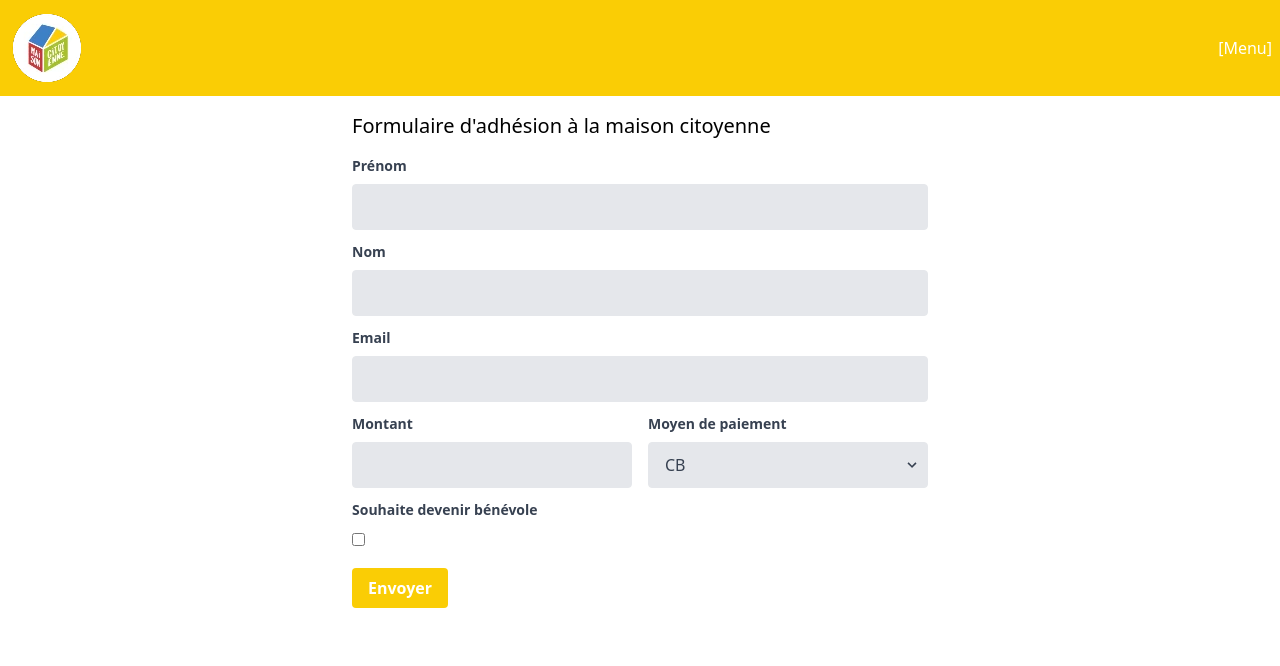
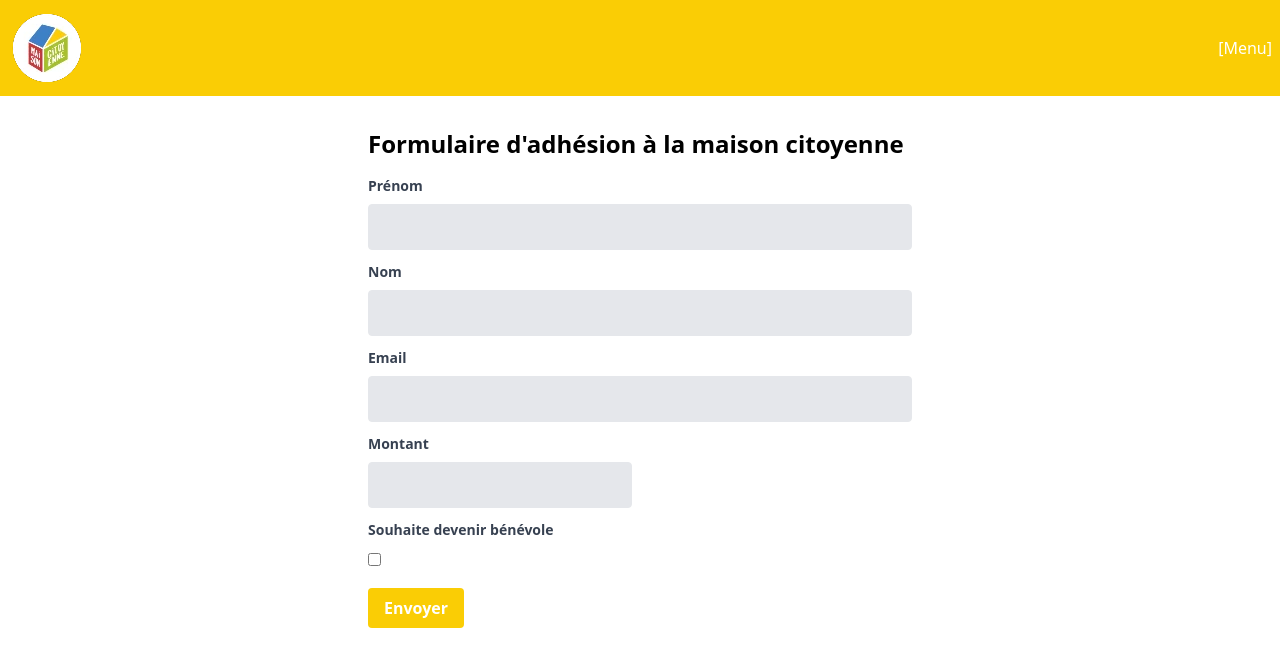
Before and after one commit to CedricWagner/MembershipForm-Front, a React (Vite) app: page /form in a window 1280 px wide. Shown: the top 666 px of the page. Built offline with nearby package versions, Linux system fonts and the light colour scheme.

Commit message:
remove payment method when no amount

```diff
--- a/src/components/MembershipForm/MembershipForm.tsx
+++ b/src/components/MembershipForm/MembershipForm.tsx
@@ -1,4 +1,4 @@
-import React, { FC, useState } from "react";
+import React, { FC } from "react";
 import { useForm } from "react-hook-form";
 import FormInput from "../FormInput/FormInput";
 
@@ -11,19 +11,21 @@ export type FormData = {
   lastname: string;
   email: string;
   amount: number;
-  paymentMethod: string;
+  paymentMethod: string | null;
   willingToVolunteer: boolean;
 };
 
 const MembershipForm: FC<MembershipFormProps> = ({ onSubmit }) => {
   const {
     register,
-    setValue,
     handleSubmit,
     formState: { errors },
+    watch,
   } = useForm<FormData>();
 
   const doSubmit = handleSubmit((data) => onSubmit(data));
+
+  const amountValue = watch("amount");
 
   return (
     <form data-testid="MembershipForm" onSubmit={doSubmit}>
@@ -54,6 +56,7 @@ const MembershipForm: FC<MembershipFormProps> = ({ onSubmit }) => {
             min={0}
           />
         </FormInput>
+        {amountValue && amountValue > 0 && (
           <FormInput
             label="Moyen de paiement"
             name="paymentMethod"
@@ -76,6 +79,7 @@ const MembershipForm: FC<MembershipFormProps> = ({ onSubmit }) => {
               </div>
             </div>
           </FormInput>
+        )}
       </div>
       <FormInput
         label="Souhaite devenir bénévole"
--- a/src/pages/MembershipPage/MembershipPage.tsx
+++ b/src/pages/MembershipPage/MembershipPage.tsx
@@ -11,8 +11,11 @@ const MembershipPage: FC<MembershipPageProps> = () => {
   };
 
   return (
-    <div className="container mx-auto max-w-xl" data-testid="MembershipPage">
-      <h1 className="my-4 text-xl">
+    <div
+      className="container mx-auto max-w-xl p-4"
+      data-testid="MembershipPage"
+    >
+      <h1 className="my-4 text-2xl font-bold">
         Formulaire d'adhésion à la maison citoyenne
       </h1>
       <MembershipForm onSubmit={onSubmit} />
```
Also changed, not shown: 1 other file (tests, documents, lock files or other folders). Lines whose indentation alone changed are shown as unchanged.
